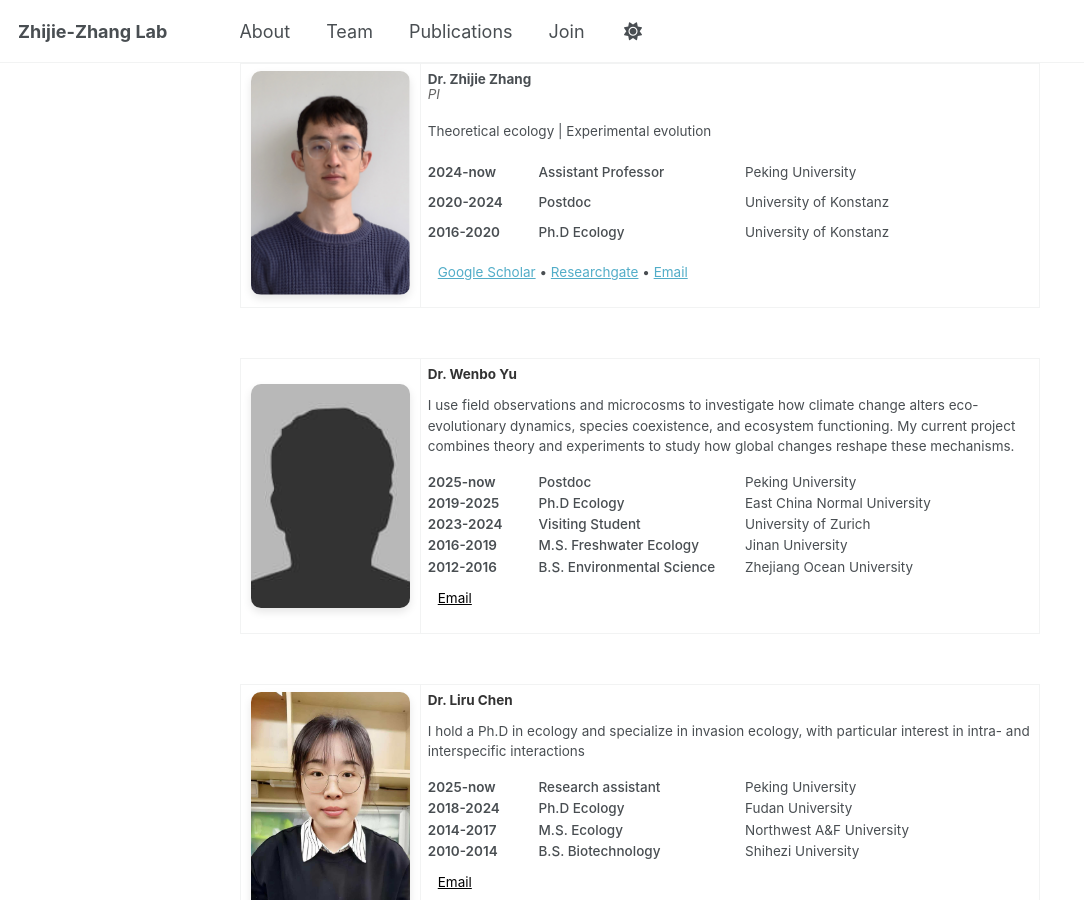
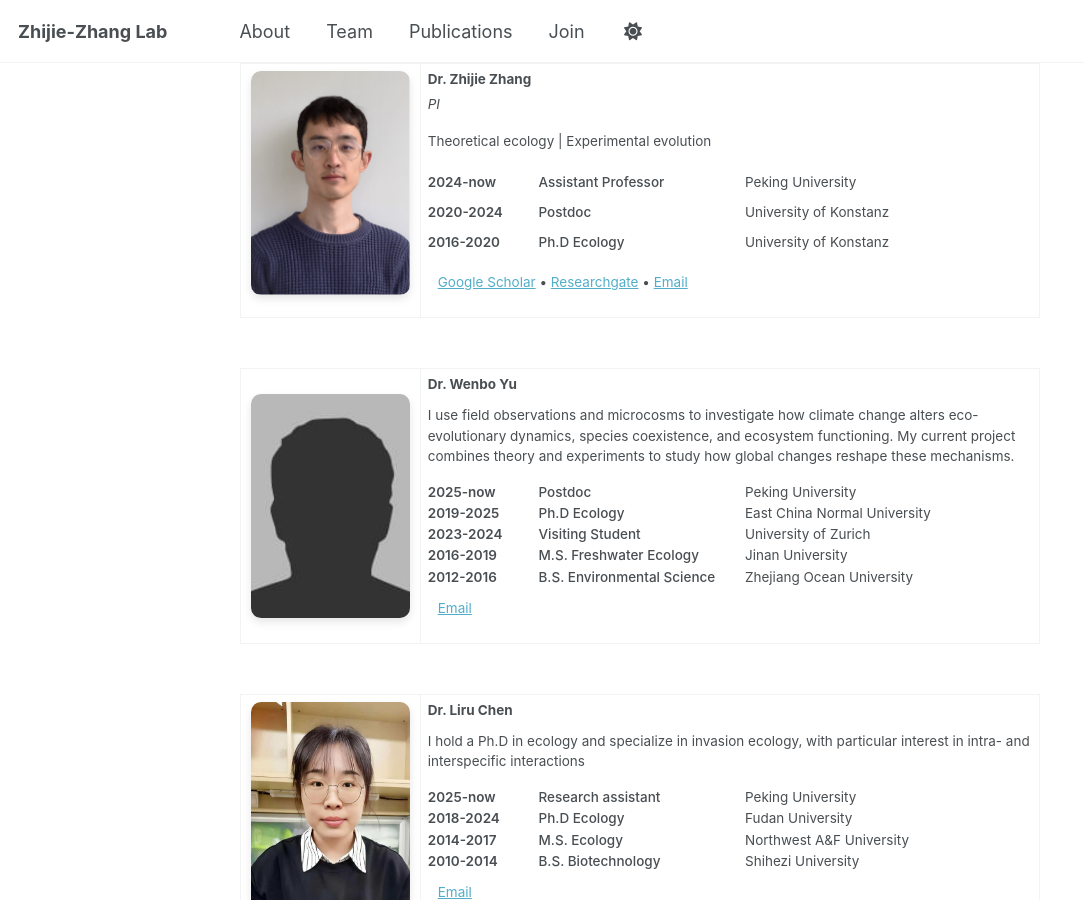
Before and after one commit to zhijiezhang-lab/zhijiezhang-lab.github.io, a Jekyll site: the page built from _pages/ppl.html, in a window 1280 px wide and 900 px high. Shown: the whole window, without its empty margins (0-1084 px from the left). Built offline with Jekyll 4.4.1, drawn with Linux system fonts in a browser that asks for light colours; a script bundle is joined from its source files by our own code; library files that are not in the unit come from our copies.

Commit message:
team color changed again

```diff
--- a/_pages/ppl.html
+++ b/_pages/ppl.html
@@ -15,7 +15,7 @@
       </td>
       <td style="vertical-align: top;">
         <h3 style="margin-top: 0;">Dr. Zhijie Zhang</h3>
-        <p style="color: #666; font-style: italic; margin-top: -10px;">PI</p>
+        <p style=" font-style: italic; margin-top: 0px;">PI</p>
         <p>Theoretical ecology | Experimental evolution</p>
         <!-- Changed: Fluid Grid -->
         <div class="timeline-grid" style="display: grid; grid-template-columns: 1fr 2fr 3fr; gap: 10px 15px; margin: 20px 0;">
@@ -49,7 +49,7 @@
         <img src="../images/bio-photo.jpg" alt="Dr. Wenbo Yu" style="width: 160px; height: 224px; border-radius: 10px; object-fit: cover; box-shadow: 0 4px 8px rgba(0,0,0,0.1);">
       </td>
       <td style="vertical-align: top;">
-        <h3 style="margin-top: 0; color: #333; margin-bottom: 2px;">Dr. Wenbo Yu</h3>
+        <h3 style="margin-top: 0;  margin-bottom: 2px;">Dr. Wenbo Yu</h3>
         <p> I use field observations and microcosms to investigate how climate change alters eco-evolutionary dynamics, species coexistence, and ecosystem functioning.
           My current project combines theory and experiments to study how global changes reshape these mechanisms.
         </p>
@@ -77,7 +77,7 @@
         </div>
         <!-- End of Grid -->
         <p>
-          <a href="mailto:wenbo.yu@foxmail.com" style="margin-left: 10px;color: #000000;">Email</a>
+          <a href="mailto:wenbo.yu@foxmail.com" style="margin-left: 10px;">Email</a>
         </p>
       </td>
     </tr>
@@ -90,7 +90,7 @@
         <img src="../images/bio_Liru.jpg" alt="Dr. Liru Chen" style="width: 160px; height: 224px; border-radius: 10px; object-fit: cover; box-shadow: 0 4px 8px rgba(0,0,0,0.1);">
       </td>
       <td style="vertical-align: top;">
-        <h3 style="margin-top: 0; color: #333;">Dr. Liru Chen</h3>
+        <h3 style="margin-top: 0; ">Dr. Liru Chen</h3>
         <p>I hold a Ph.D in ecology and specialize in invasion ecology, with particular interest in intra- and interspecific interactions</p>
         <!-- Changed: Fluid Grid -->
         <div class="timeline-grid" style="display: grid; grid-template-columns: 1fr 2fr 3fr; gap: 5px 15px; margin: 5px 0; line-height: 1.2;">
@@ -112,7 +112,7 @@
         </div>
         <!-- End of Grid -->
         <p>
-          <a href="mailto:lrchen18@163.com" style="margin-left: 10px; color: #000000;">Email</a>
+          <a href="mailto:lrchen18@163.com" style="margin-left: 10px; ">Email</a>
         </p>
       </td>
     </tr>
@@ -125,7 +125,7 @@
         <img src="../images/bio_yansong.jpg" alt="Yansong Zhang" style="width: 160px; height: 224px; border-radius: 10px; object-fit: cover; box-shadow: 0 4px 8px rgba(0,0,0,0.1);">
       </td>
       <td style="vertical-align: top;">
-        <h3 style="margin-top: 0; color: #333;">Yansong Zhang</h3>
+        <h3 style="margin-top: 0; ">Yansong Zhang</h3>
         <p>I am an incoming PhD student in the Zhang Lab. I use green algae to investigate and integrate Consumer-Resource dynamics with generalized Lotka-Volterra theory in multispecies communities. </p>
         <!-- Changed: Fluid Grid -->
         <div class="timeline-grid" style="display: grid; grid-template-columns: 1fr 2fr 3fr; gap: 5px 15px; margin: 5px 0; line-height: 1.2;">
```
